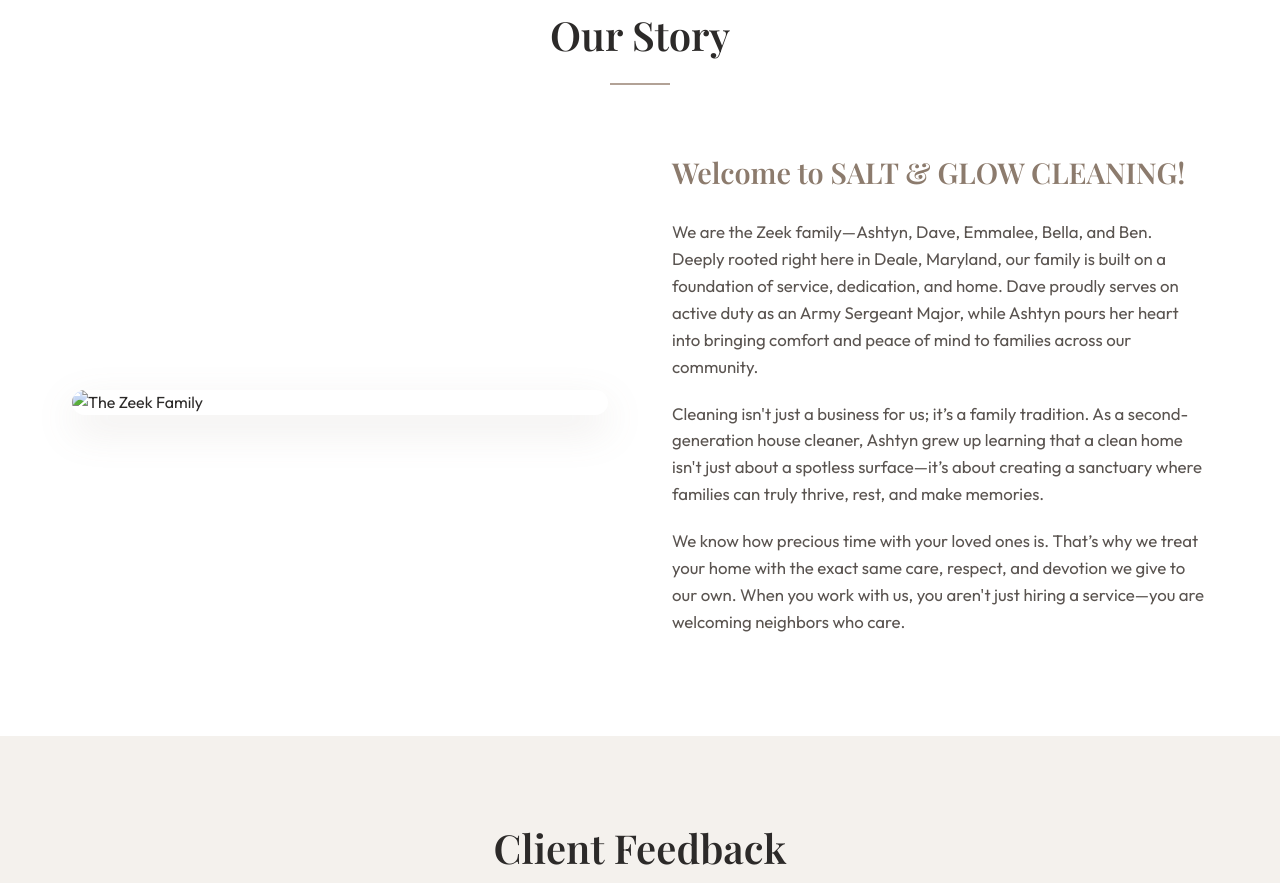
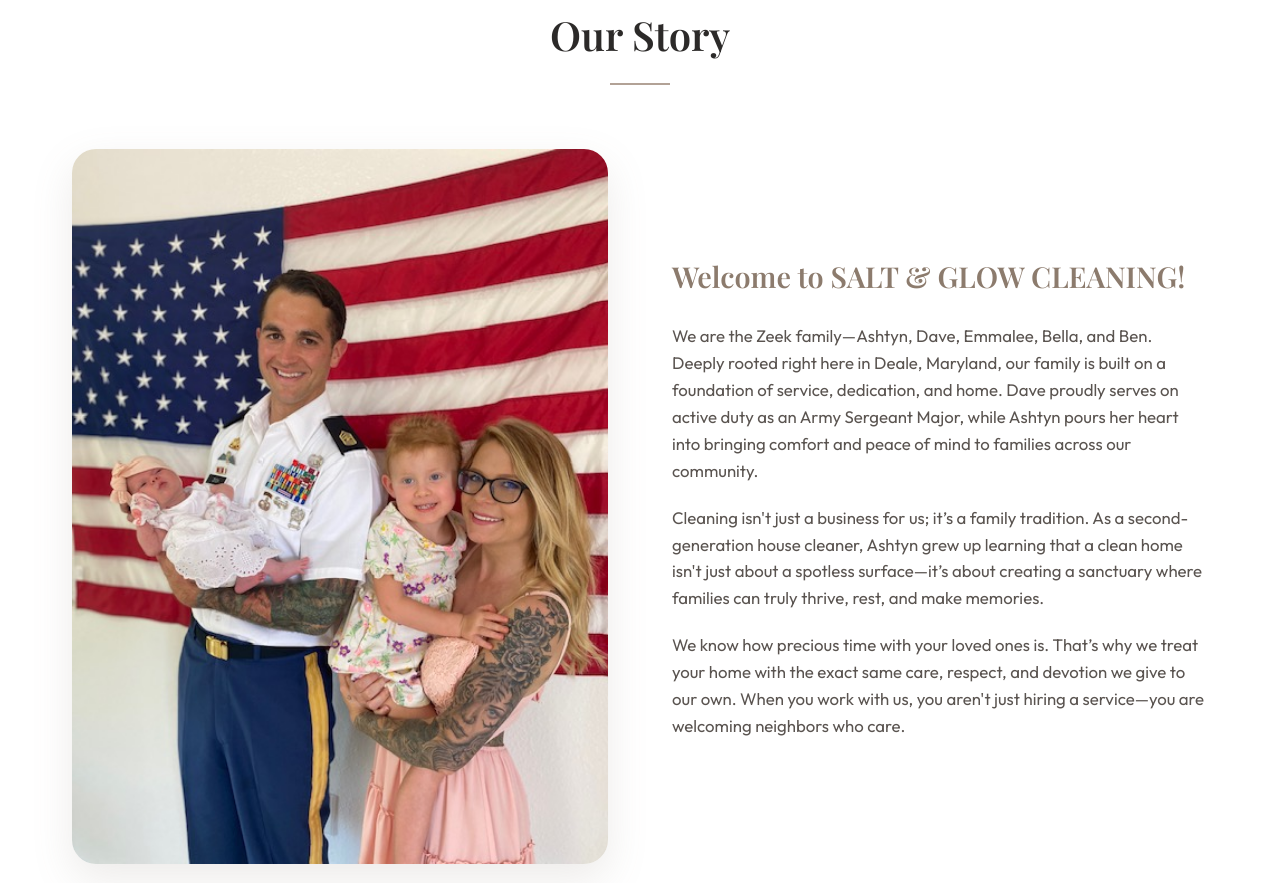
Before and after one commit to dtzeek0212-ship-it/salt-glow-website, a plain HTML site: page index.html in a window 1280 px wide. Shown: the part 2740-3623 px from the top of the page. Drawn offline with nearby package versions, Linux system fonts and the light colour scheme; a web font is replaced by a local one.

Commit message:
feat: Add missing family image and update path

```diff
--- a/index.html
+++ b/index.html
@@ -187,8 +187,7 @@
                 <div class="divider"></div>
             </div>
             <div class="about-container">
-                <!-- Replace 'images/family-about.jpg' with the actual path to the uploaded image -->
-                <img src="images/family-about.jpg" alt="The Zeek Family" class="about-image">
+                <img src="images/IMG_0061.JPG" alt="The Zeek Family" class="about-image">
                 <div class="about-content">
                     <h3>Welcome to SALT & GLOW CLEANING!</h3>
                     <p>We are the Zeek family—Ashtyn, Dave, Emmalee, Bella, and Ben. Deeply rooted right here in Deale, Maryland, our family is built on a foundation of service, dedication, and home. Dave proudly serves on active duty as an Army Sergeant Major, while Ashtyn pours her heart into bringing comfort and peace of mind to families across our community.</p>
```
Also changed, not shown: images/IMG_0061.JPG (added), 1 other file.
